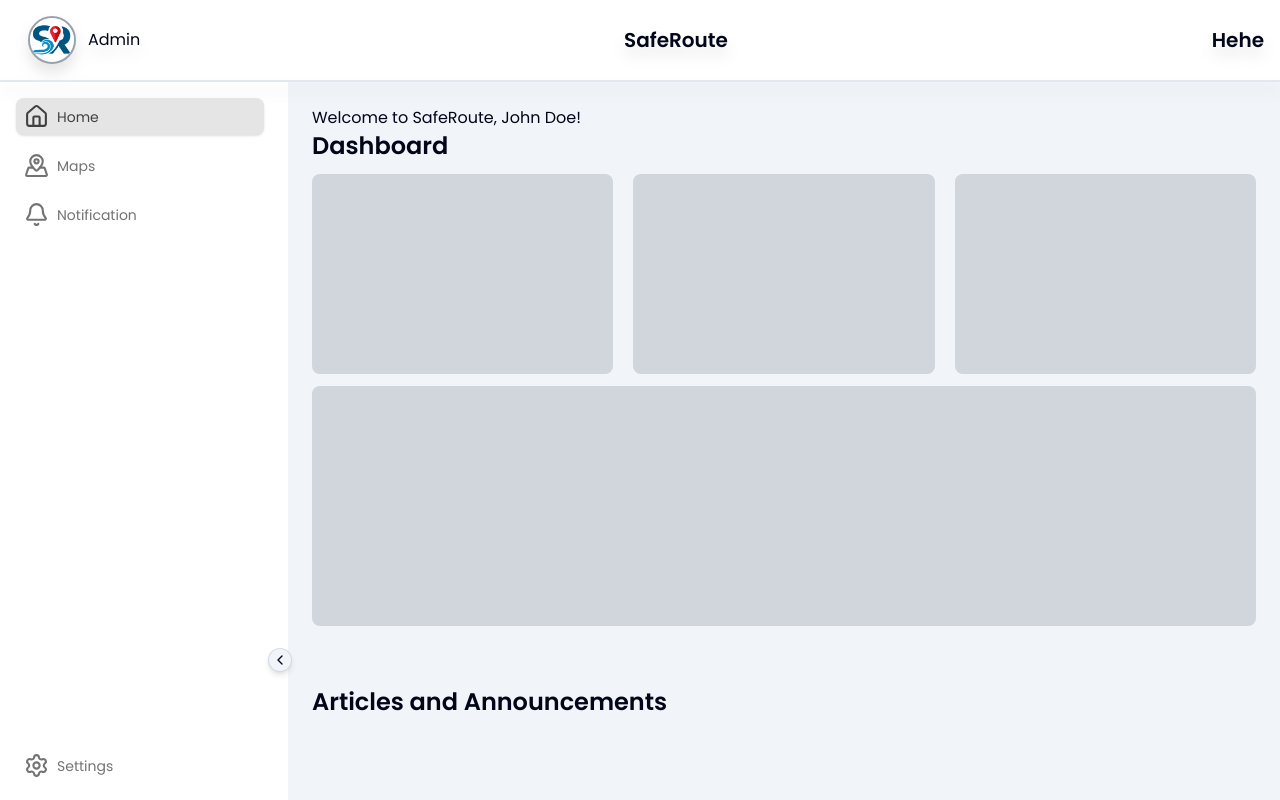
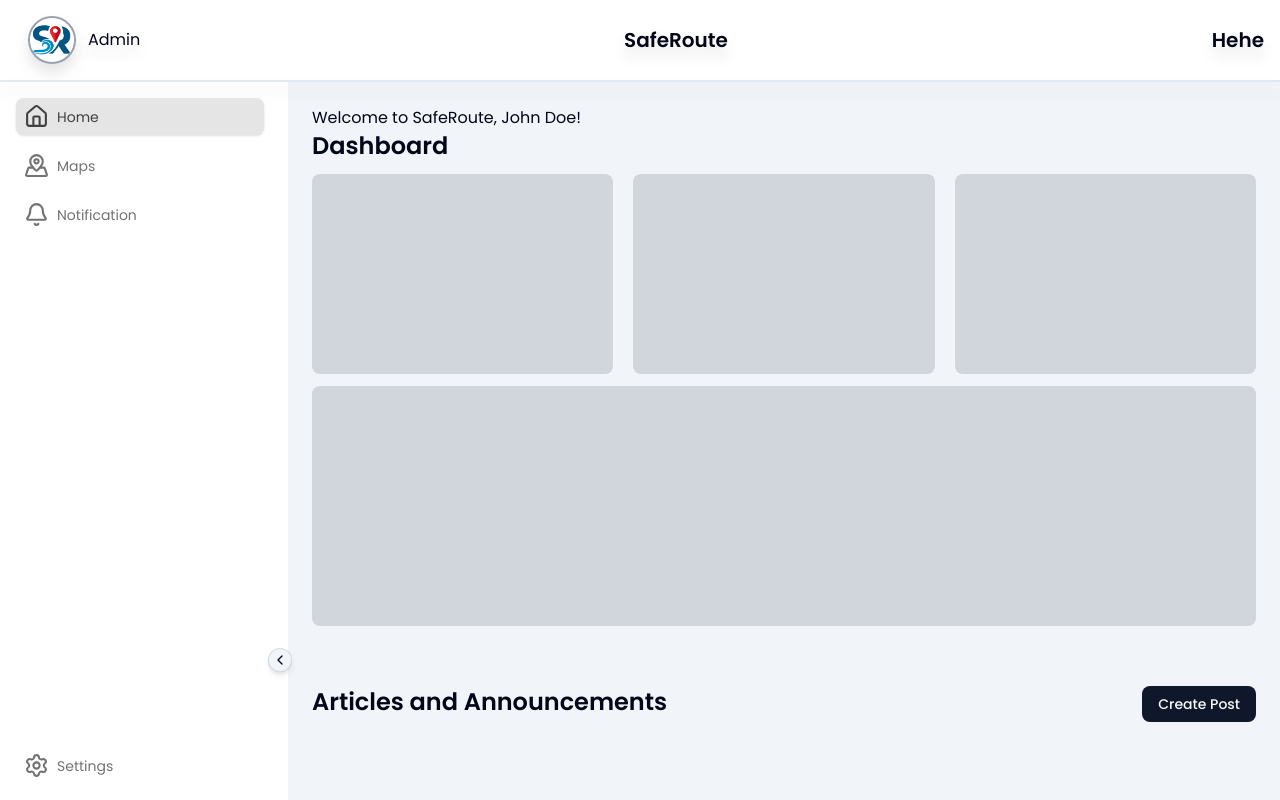
Before and after one commit to iamvinxz/SafeRoute-Admin-, a Next.js app: page / in a window 1280 px wide. Built offline with nearby package versions, Linux system fonts and the light colour scheme.

Commit message:
post-button

```diff
--- a/app/page.tsx
+++ b/app/page.tsx
@@ -1,4 +1,5 @@
 import Login from "@/components/auth/Login";
+import PostButton from "@/components/post-button";
 
 import Link from "next/link";
 
@@ -26,7 +27,12 @@ const Home = () => {
         </div>
 
         <div>
-          <h1 className="text-2xl font-semibold">Articles and Announcements</h1>
+          <div className="flex justify-between">
+            <h1 className="text-2xl font-semibold">
+              Articles and Announcements
+            </h1>
+            <PostButton />
+          </div>
         </div>
       </div>
     </>
--- /dev/null
+++ b/components/post-button.tsx
@@ -0,0 +1,8 @@
+"use client";
+import { Button } from "@/components/ui/button";
+
+const PostButton = () => {
+  return <Button className="cursor-pointer">Create Post</Button>;
+};
+
+export default PostButton;
--- a/components/side-bar.tsx
+++ b/components/side-bar.tsx
@@ -15,24 +15,17 @@ import { ChevronLeft, ChevronRight } from "lucide-react";
 export default function SideNav() {
   const navItems = NavItems();
 
-  const [isSidebarExpanded, setIsSidebarExpanded] = useState(() => {
-    if (typeof window !== "undefined") {
-      const saved = window.localStorage.getItem("sidebarExpanded");
-      if (saved === null) {
-        return true;
-      }
-      return JSON.parse(saved);
-    }
-    return true; // default state if window is not defined
-  });
+  const [isSidebarExpanded, setIsSidebarExpanded] = useState(true);
 
   useEffect(() => {
-    if (typeof window !== "undefined") {
-      window.localStorage.setItem(
-        "sidebarExpanded",
-        JSON.stringify(isSidebarExpanded),
-      );
+    const saved = localStorage.getItem("sidebarExpanded");
+    if (saved !== null) {
+      setIsSidebarExpanded(JSON.parse(saved));
     }
+  }, []);
+
+  useEffect(() => {
+    localStorage.setItem("sidebarExpanded", JSON.stringify(isSidebarExpanded));
   }, [isSidebarExpanded]);
 
   const toggleSidebar = () => {
```
